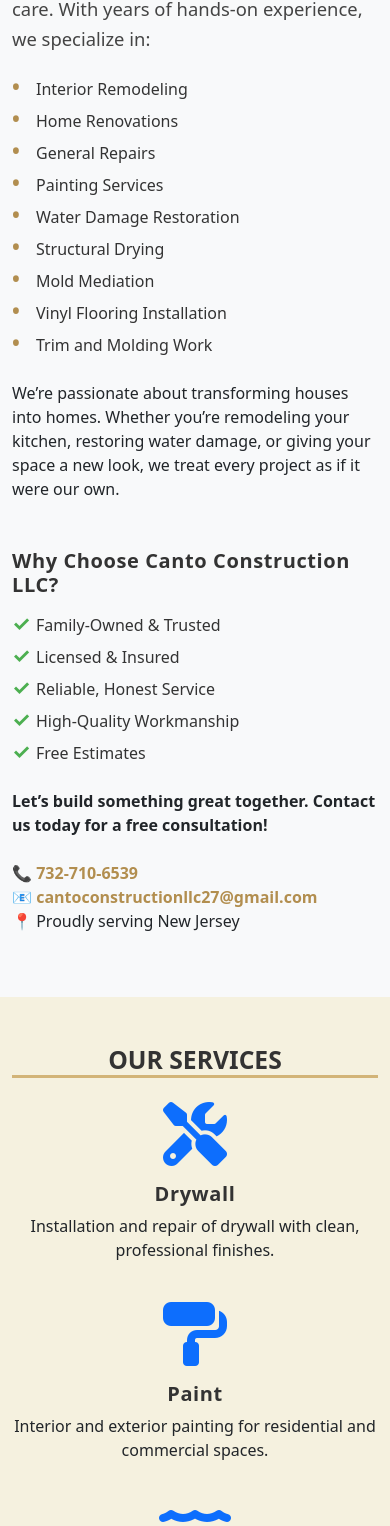
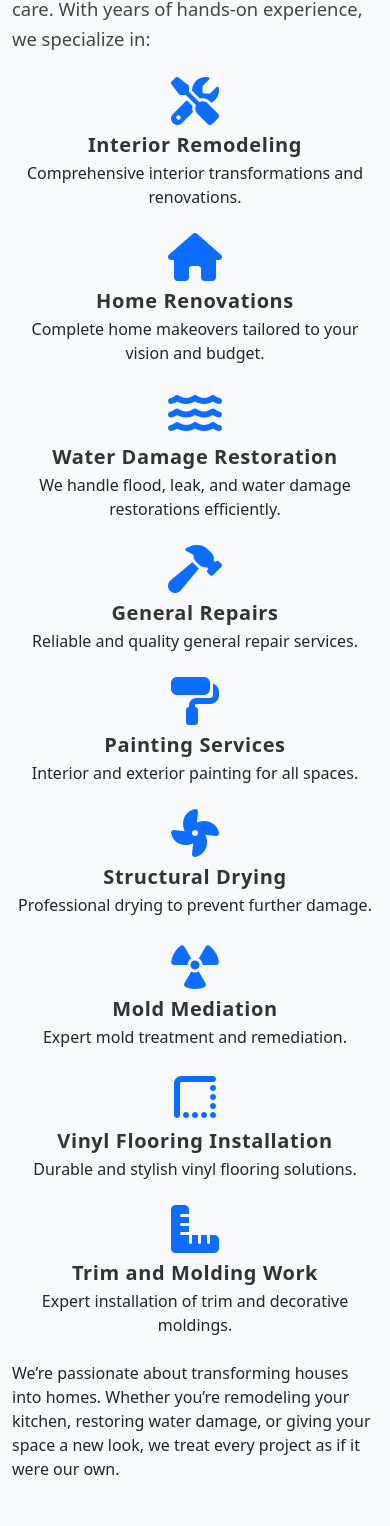
Before and after one commit to Miruto80/Cantoconstruction, a React (Vite) app: page / in a window 390 px wide. Shown: the part 1956-3482 px from the top of the page. Built offline with nearby package versions, Linux system fonts and the light colour scheme.

Commit message:
Acomodando

```diff
--- a/src/assets/css/Navbar.css
+++ b/src/assets/css/Navbar.css
@@ -13,12 +13,17 @@
      text-transform: uppercase;
 }
 
+header nav ul li {
+    margin-right: 20px;
+
+}
+
 header nav ul li a {
     color: #fefefe !important;
     text-decoration: none;
     font-weight: 600 !important;
     transition: color 0.3s ease;
-    font-size: 16px !important;
+    font-size: 18px !important;
     letter-spacing: 0.5px;
 }
 
--- a/src/assets/css/home.css
+++ b/src/assets/css/home.css
@@ -224,10 +224,10 @@
   color: #333;
 }
 
-.services-section i {
+i {
   transition: transform 0.3s ease;
 }
 
-.services-section i:hover {
+i:hover {
   transform: scale(1.1);
 }
--- a/src/pages/Home.jsx
+++ b/src/pages/Home.jsx
@@ -81,27 +81,76 @@
     <h5 className="text-center text-muted mb-4">
       Family-Owned Construction & Restoration Experts
     </h5>
-    <div className="row justify-content-center">
+    <div className="row justify-content-center mb-4">
       <div className="col-lg-10 styled-about-text">
         <p className="lead mb-4">
           At <strong>Canto Construction LLC</strong>, we take pride in being a family-owned and operated construction company
           serving our community with honesty, quality, and care. With years of hands-on experience, we specialize in:
         </p>
-    <ul className="custom-list mb-4">
-      <li>Interior Remodeling</li>
-      <li>Home Renovations</li>
-      <li>General Repairs</li>
-      <li>Painting Services</li>
-      <li>Water Damage Restoration</li>
-      <li>Structural Drying</li>
-      <li>Mold Mediation</li>
-      <li>Vinyl Flooring Installation</li>
-      <li>Trim and Molding Work</li>
-    </ul>
-    <p className="mb-4">
+
+       <div className="row g-4 justify-content-center">
+  <div className="col-md-4 text-center">
+    <i className="fas fa-tools fa-3x text-primary mb-2"></i>
+    <h5 className="mb-1">Interior Remodeling</h5>
+    <p className="mb-0">Comprehensive interior transformations and renovations.</p>
+  </div>
+
+  <div className="col-md-4 text-center">
+    <i className="fas fa-home fa-3x text-primary mb-2"></i>
+    <h5 className="mb-1">Home Renovations</h5>
+    <p className="mb-0">Complete home makeovers tailored to your vision and budget.</p>
+  </div>
+
+  <div className="col-md-4 text-center">
+    <i className="fas fa-water fa-3x text-primary mb-2"></i>
+    <h5 className="mb-1">Water Damage Restoration</h5>
+    <p className="mb-0">We handle flood, leak, and water damage restorations efficiently.</p>
+  </div>
+
+  <div className="col-md-4 text-center">
+    <i className="fas fa-hammer fa-3x text-primary mb-2"></i>
+    <h5 className="mb-1">General Repairs</h5>
+    <p className="mb-0">Reliable and quality general repair services.</p>
+  </div>
+
+  <div className="col-md-4 text-center">
+    <i className="fas fa-paint-roller fa-3x text-primary mb-2"></i>
+    <h5 className="mb-1">Painting Services</h5>
+    <p className="mb-0">Interior and exterior painting for all spaces.</p>
+  </div>
+
+
+  <div className="col-md-4 text-center">
+    <i className="fas fa-fan fa-3x text-primary mb-2"></i>
+    <h5 className="mb-1">Structural Drying</h5>
+    <p className="mb-0">Professional drying to prevent further damage.</p>
+  </div>
+
+  <div className="col-md-4 text-center">
+    <i className="fas fa-radiation fa-3x text-primary mb-2"></i>
+    <h5 className="mb-1">Mold Mediation</h5>
+    <p className="mb-0">Expert mold treatment and remediation.</p>
+  </div>
+
+  <div className="col-md-4 text-center">
+    <i className="fas fa-border-style fa-3x text-primary mb-2"></i>
+    <h5 className="mb-1">Vinyl Flooring Installation</h5>
+    <p className="mb-0">Durable and stylish vinyl flooring solutions.</p>
+  </div>
+
+  <div className="col-md-4 text-center">
+    <i className="fas fa-ruler-combined fa-3x text-primary mb-2"></i>
+    <h5 className="mb-1">Trim and Molding Work</h5>
+    <p className="mb-0">Expert installation of trim and decorative moldings.</p>
+  </div>
+</div>
+
+
+        <p className="mb-4 mt-4">
           We’re passionate about transforming houses into homes. Whether you’re remodeling your kitchen, restoring water
           damage, or giving your space a new look, we treat every project as if it were our own.
         </p>
+
         <h5 className="mt-5 mb-3">Why Choose Canto Construction LLC?</h5>
         <ul className="custom-list checkmark-list mb-4">
           <li>Family-Owned & Trusted</li>
@@ -122,51 +171,6 @@
     </div>
   </div>
 </section>
-
-      <section class="services-section py-5">
-  <div class="container">
-    <h2 class="text-center mb-4">Our Services</h2>
-    <div class="row g-4">
-
-      <div class="col-md-4 text-center">
-        <i class="fas fa-tools fa-4x text-primary mb-3"></i>
-        <h5>Drywall</h5>
-        <p>Installation and repair of drywall with clean, professional finishes.</p>
-      </div>
-
-      <div class="col-md-4 text-center">
-        <i class="fas fa-paint-roller fa-4x text-primary mb-3"></i>
-        <h5>Paint</h5>
-        <p>Interior and exterior painting for residential and commercial spaces.</p>
-      </div>
-
-      <div class="col-md-4 text-center">
-        <i class="fas fa-water fa-4x text-primary mb-3"></i>
-        <h5>Water Restoration</h5>
-        <p>We handle flood, leak, and water damage restorations efficiently.</p>
-      </div>
-
-      <div class="col-md-4 text-center">
-        <i class="fas fa-ruler-combined fa-4x text-primary mb-3"></i>
-        <h5>Trim</h5>
-        <p>Expert installation of baseboards, moldings, and decorative trim.</p>
-      </div>
-
-      <div class="col-md-4 text-center">
-        <i class="fas fa-border-style fa-4x text-primary mb-3"></i>
-        <h5>Vinyl Floor</h5>
-        <p>Durable and stylish vinyl flooring solutions for every room.</p>
-      </div>
-
-      <div class="col-md-4 text-center">
-        <i class="fas fa-home fa-4x text-primary mb-3"></i>
-        <h5>Home Remodeling</h5>
-        <p>Complete home makeovers tailored to your vision and budget.</p>
-      </div>
-
-    </div>
-  </div>
-</section>
       </div>
   );
 }
```
Lines whose indentation alone changed are shown as unchanged.
